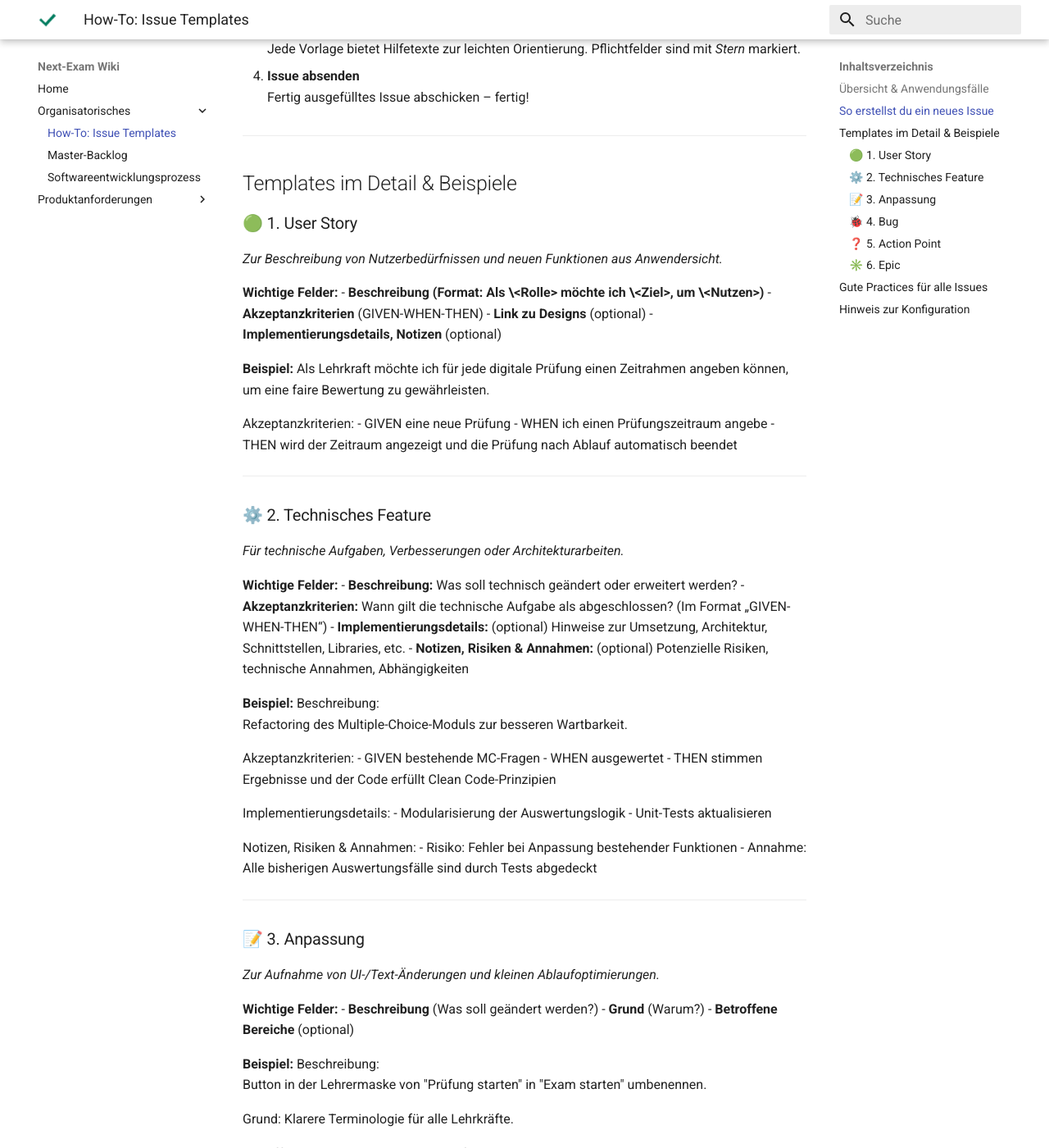
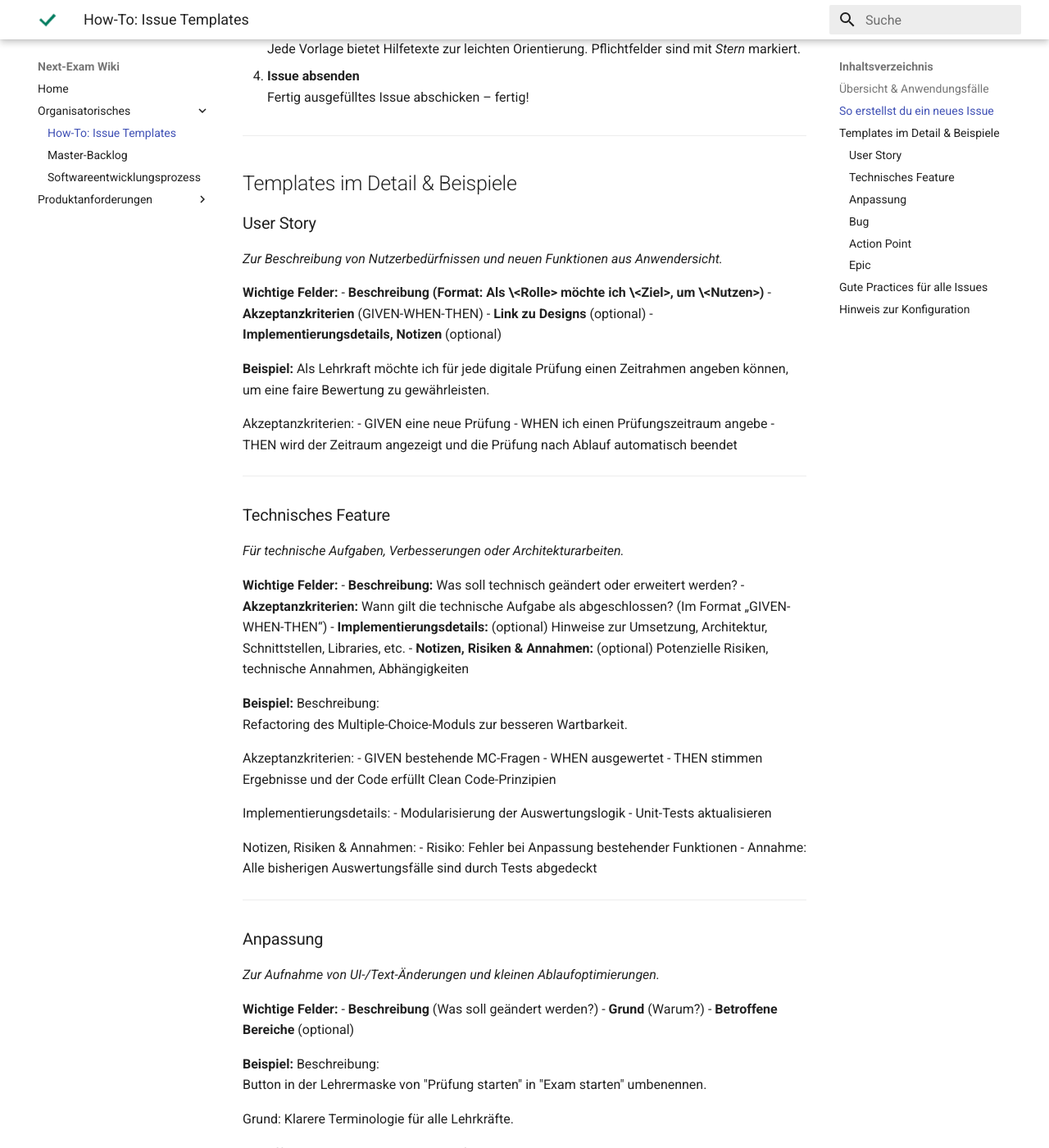
Before and after one commit to shlareut/lpr-wiki, an MkDocs documentation site: the page built from docs/Organisatorisches/How-To: Issue Templates.md, in a window 1280 px wide and 1400 px high, scrolled down 1146 px. Shown: the whole window at 82% size. Built offline with MkDocs 1.6.1 and Material for MkDocs 9.7.7, drawn with Linux system fonts in a browser that asks for light colours; some of the changed text lies outside the part shown.

Commit message:
Update How-To: Issue Templates.md

```diff
--- a/docs/Organisatorisches/How-To: Issue Templates.md
+++ b/docs/Organisatorisches/How-To: Issue Templates.md
@@ -38,7 +38,7 @@ Leere Issues ohne Template sind nicht erlaubt (`blank_issues_enabled: false`). B
 
 ## Templates im Detail & Beispiele
 
-### 🟢 1. User Story
+### User Story
 *Zur Beschreibung von Nutzerbedürfnissen und neuen Funktionen aus Anwendersicht.*
 
 **Wichtige Felder:**
@@ -58,7 +58,7 @@ Akzeptanzkriterien:
 
 ---
 
-### ⚙️ 2. Technisches Feature
+### Technisches Feature
 
 *Für technische Aufgaben, Verbesserungen oder Architekturarbeiten.*
 
@@ -87,7 +87,7 @@ Notizen, Risiken & Annahmen:
 
 ---
 
-### 📝 3. Anpassung
+### Anpassung
 *Zur Aufnahme von UI-/Text-Änderungen und kleinen Ablaufoptimierungen.*
 
 **Wichtige Felder:**
@@ -107,7 +107,7 @@ Lehrermaske, Hilfetexte, automatisierte UI-Tests.
 
 ---
 
-### 🐞 4. Bug
+### Bug
 *Um Fehler, unerwartetes Verhalten und Probleme nachvollziehbar zu melden.*
 
 **Wichtige Felder:**
@@ -129,7 +129,7 @@ Liste aller Teilnehmenden wird korrekt angezeigt.
 
 ---
 
-### ❓ 5. Action Point
+### Action Point
 *Um offene Punkte, Ideen und Entscheidungsbedarfe festzuhalten.*
 
 **Wichtige Felder:**
@@ -149,7 +149,7 @@ Spezi-Dokument, verwandtes Issue #42
 
 ---
 
-### ✳️ 6. Epic
+### Epic
 *Nutzt du für große Themengebiete, die mehrere Themen/Issues bündeln.*
 
 **Wichtige Felder:**
```
